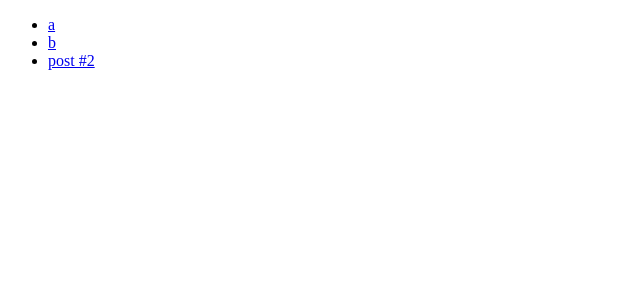
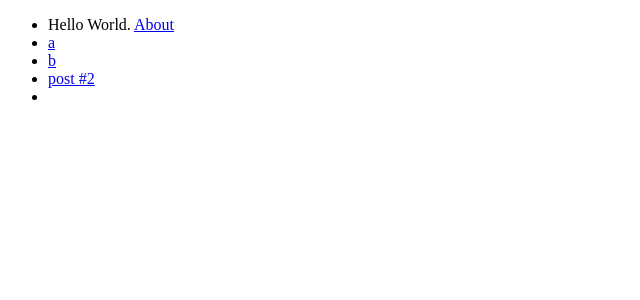
Before and after one commit to NourSammour/biletiniz, a Next.js app: page / in a window 1280 px wide. Shown: the top 300 px of the page, without its empty margins (0-640 px from the left). Built offline with nearby package versions, Linux system fonts and the light colour scheme.

Commit message:
Dotenv Variables  (#26)

```diff
--- /dev/null
+++ b/next.config.js
@@ -0,0 +1,22 @@
+require('dotenv').config()
+
+const path = require('path')
+const Dotenv = require('dotenv-webpack')
+
+module.exports = {
+  webpack: config => {
+    config.plugins = config.plugins || []
+
+    config.plugins = [
+      ...config.plugins,
+
+      // Read the .env file
+      new Dotenv({
+        path: path.join(__dirname, '.env'),
+        systemvars: true
+      })
+    ]
+
+    return config
+  }
+}
--- a/pages/index.js
+++ b/pages/index.js
@@ -1,9 +1,17 @@
-
 import React from 'react'
 import Link from 'next/link'
 
 export default () => (
+
   <ul>
+    <li>
+      <div>
+        Hello World.{' '}
+        <Link href='/about'>
+          <a>About</a>
+        </Link>
+      </div>
+    </li>
     <li>
       <Link href='/b' as='/a'>
         <a>a</a>
@@ -19,5 +27,9 @@ export default () => (
         <a>post #2</a>
       </Link>
     </li>
+    <li>
+      <div>{process.env.TEST}</div>
+    </li>
   </ul>
+
 );
--- a/server.js
+++ b/server.js
@@ -1,3 +1,4 @@
+const config = require('./next.config');
 const express = require('express')
 const next = require('next')
 
```
Also changed, not shown: package.json (+6 -4 lines), 1 other file (tests, documents, lock files or other folders).
